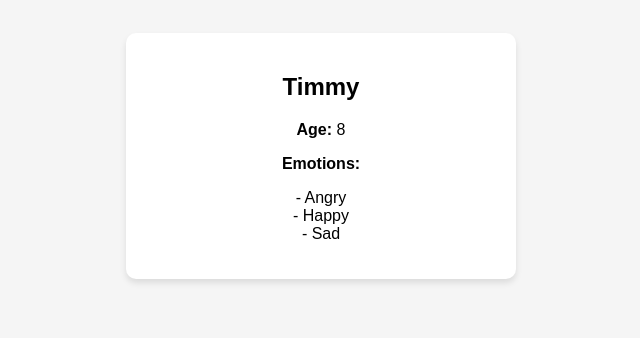
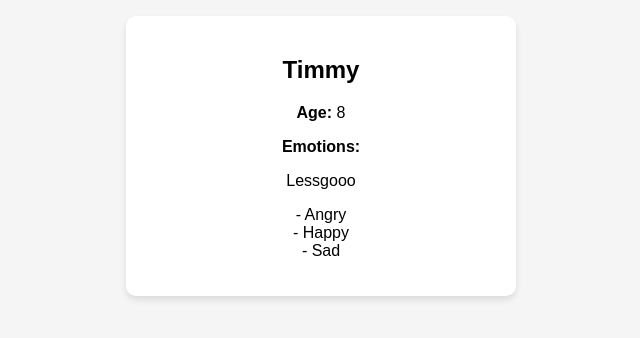
Before and after one commit to siyavjain/UX-Coding, a plain HTML site: page Class 8/Uxpersona.html in a window 1280 px wide. Shown: the part 252-590 px from the top of the page, without its empty margins (319-959 px from the left). Drawn offline with Linux system fonts and the light colour scheme.

Commit message:
Update Uxpersona.html

```diff
--- a/Class 8/Uxpersona.html
+++ b/Class 8/Uxpersona.html
@@ -32,6 +32,7 @@ ul {
     <h2 id="persona-name"></h2>
     <p><strong>Age:</strong> <span id="persona-age"></span></p>
     <p><strong>Emotions:</strong></p>
+    <p>Lessgooo</p>
     <ul id="persona-emotions"></ul>
 </div>
 <script>
@@ -45,6 +46,7 @@ document.addEventListener("DOMContentLoaded", function() {
         // # Step 2: Create a method to introduce the persona
         introduce: function() {
             return `Hi, I'm ${this.name} and I am currently feeling ${this.emotions[0].toLowerCase()}.`;
+
         }
     };
 
```
